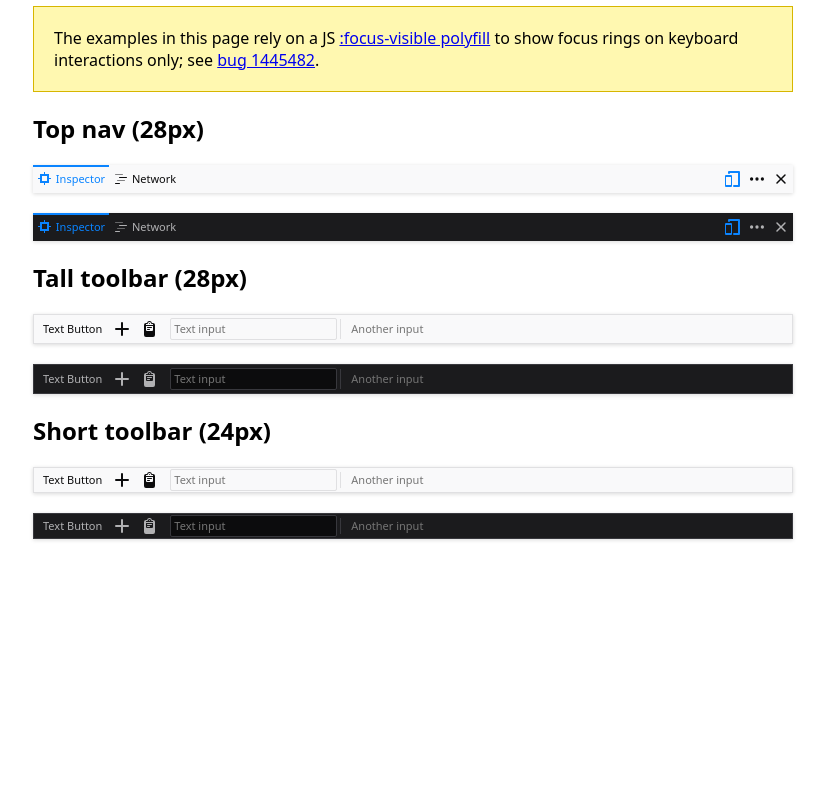
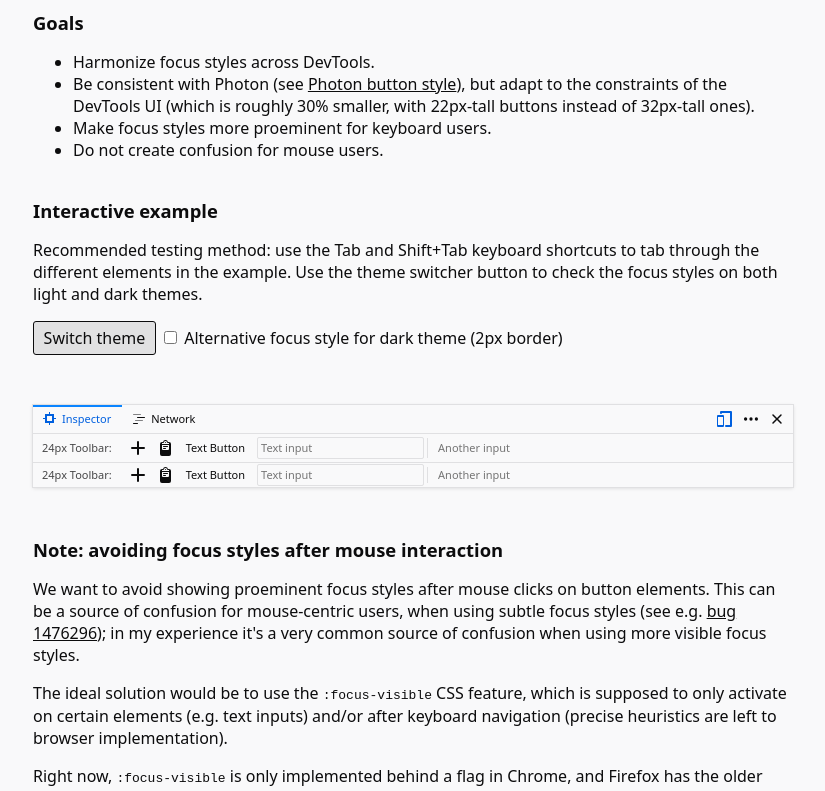
Before and after one commit to fvsch/devtools-focusring, a plain HTML site: page index.html in a window 1280 px wide. Shown: the part 100-891 px from the top of the page, without its empty margins (227-1052 px from the left). Before the commit the page ends 800 px from the top, so only its background shows below. Drawn offline with Linux system fonts and the light colour scheme.

Commit message:
Finalize focus styles for UX review, write info text

```diff
--- a/index.html
+++ b/index.html
@@ -10,164 +10,135 @@
   <link rel="stylesheet" href="variables.css">
   <link rel="stylesheet" href="style.css">
 </head>
-<body>
+<body class="theme-light">
+
+<header>
 <h1>Firefox DevTools Focus Ring Styles</h1>
-<p class="warning-box">The examples in this page rely on a JS <a href="https://github.com/WICG/focus-visible">:focus-visible
-  polyfill</a> to show focus rings on keyboard interactions only; see <a
-        href="https://bugzilla.mozilla.org/show_bug.cgi?id=1445482">bug 1445482</a>.</p>
+</header>
 
+<h2>Goals</h2>
+<ul>
+  <li>Harmonize focus styles across DevTools.</li>
+  <li>Be consistent with Photon (see <a href="https://design.firefox.com/photon/components/buttons.html#default-4">Photon button style</a>), but adapt to the constraints of the DevTools UI (which is roughly 30% smaller, with 22px-tall buttons instead of 32px-tall ones).</li>
+  <li>Make focus styles more proeminent for keyboard users.</li>
+  <li>Do not create confusion for mouse users.</li>
+</ul>
 
-<h2>Top nav (28px)</h2>
-<div class="example-box toolbar toolbox theme-light">
-  <div class="toolbar-group toolbar-group--start">
-    <button class="toolbar-button active" title="DOM and Style Inspector (Ctrl+Shift+)C" type="button" >
-      <svg><use xlink:href="icons.svg#inspector"></use></svg>
+<h2>Interactive example</h2>
+<p>Recommended testing method: use the Tab and Shift+Tab keyboard shortcuts to tab through the different elements in the example. Use the theme switcher button to check the focus styles on both light and dark themes.</p>
+
+<p>
+  <button class="theme-switcher" onclick="switchTheme()">Switch theme</button>
+  <input type="checkbox" id="dark-alternative">
+<label for="dark-alternative">Alternative focus style for dark theme (2px border)</label>
+</p>
+
+<section class="example-box">
+  <div class="toolbar toolbar--big">
+    <div class="devtools-tabs">
+      <button class="devtools-tab active">
+        <svg><use href="icons.svg#inspector"></use></svg>
         Inspector
       </button>
-    <button class="toolbar-button" title="Network Monitor (Ctrl+Shift+E)" type="button">
-      <svg><use xlink:href="icons.svg#network"></use></svg>
+      <button class="devtools-tab">
+        <svg><use href="icons.svg#network"></use></svg>
         Network
       </button>
     </div>
     <div class="toolbar-group toolbar-group--end">
-    <button class="toolbar-button command-button active" title="Responsive Design Mode (Ctrl+Shift+M)">
-      <svg><use xlink:href="icons.svg#rdm"></use></svg>
+      <button class="toolbar-fullbutton command-button active">
+        <svg><use href="icons.svg#rdm"></use></svg>
       </button>
-    <button class="toolbar-button command-button"  title="Customize Developer Tools and Get Help">
-      <svg><use xlink:href="icons.svg#options"></use></svg>
+      <button class="toolbar-fullbutton command-button">
+        <svg><use href="icons.svg#options"></use></svg>
       </button>
-    <button class="toolbar-button command-button" title="Close Developer Tools">
-      <svg><use xlink:href="icons.svg#close"></use></svg>
+      <button class="toolbar-fullbutton command-button">
+        <svg><use href="icons.svg#close"></use></svg>
       </button>
     </div>
   </div>
-
-
-<div class="example-box toolbar toolbox theme-dark">
-  <div class="toolbar-group toolbar-group--start">
-    <button class="toolbar-button active" title="DOM and Style Inspector (Ctrl+Shift+)C" type="button" >
-      <svg><use xlink:href="icons.svg#inspector"></use></svg>
-      Inspector
-    </button>
-    <button class="toolbar-button" title="Network Monitor (Ctrl+Shift+E)" type="button">
-      <svg><use xlink:href="icons.svg#network"></use></svg>
-      Network
-    </button>
-  </div>
-  <div class="toolbar-group toolbar-group--end">
-    <button class="toolbar-button command-button active" title="Responsive Design Mode (Ctrl+Shift+M)">
-      <svg><use xlink:href="icons.svg#rdm"></use></svg>
-    </button>
-    <button class="toolbar-button command-button" title="Customize Developer Tools and Get Help">
-      <svg><use xlink:href="icons.svg#options"></use></svg>
-    </button>
-    <button class="toolbar-button command-button" title="Close Developer Tools">
-      <svg><use xlink:href="icons.svg#close"></use></svg>
-    </button>
-  </div>
-</div>
-
-
-
-<h2>Tall toolbar (28px)</h2>
-<div class="example-box theme-light">
+  <div class="horizontal-splitter"></div>
   <div class="toolbar toolbar--big">
     <div class="toolbar-group">
-      <button class="toolbar-button">Text Button</button>
+      <span style="align-self:center;opacity:0.75;padding: 4px 6px">24px&nbsp;Toolbar:</span>
+    </div>
+    <div class="toolbar-group">
       <button class="toolbar-button" aria-label="New thing" title="New thing">
-        <svg>
-          <use xlink:href="icons.svg#new"></use>
-        </svg>
+        <svg><use href="icons.svg#new"></use></svg>
       </button>
       <button class="toolbar-button" aria-label="Paste" title="Paste">
-        <svg>
-          <use xlink:href="icons.svg#paste"></use>
-        </svg>
+        <svg><use href="icons.svg#paste"></use></svg>
       </button>
+      <button class="toolbar-button">Text Button</button>
     </div>
     <div class="toolbar-group">
       <input type="text" class="toolbar-input" placeholder="Text input" aria-label="Text input">
       <span class="toolbar-splitter toolbar-splitter--spaced"></span>
-      <input type="text" class="toolbar-input-full" placeholder="Another input" aria-label="Another input">
+      <input type="text" class="toolbar-fullinput" placeholder="Another input" aria-label="Another input">
     </div>
   </div>
+  <div class="horizontal-splitter"></div>
+  <div class="toolbar">
+    <div class="toolbar-group">
+      <span style="align-self:center;opacity:0.75;padding: 4px 6px">24px&nbsp;Toolbar:</span>
     </div>
-<div class="example-box theme-dark">
-  <div class="toolbar toolbar--big">
     <div class="toolbar-group">
-      <button class="toolbar-button">Text Button</button>
       <button class="toolbar-button" aria-label="New thing" title="New thing">
-        <svg>
-          <use xlink:href="icons.svg#new"></use>
-        </svg>
+        <svg><use href="icons.svg#new"></use></svg>
       </button>
       <button class="toolbar-button" aria-label="Paste" title="Paste">
-        <svg>
-          <use xlink:href="icons.svg#paste"></use>
-        </svg>
+        <svg><use href="icons.svg#paste"></use></svg>
       </button>
+      <button class="toolbar-button">Text Button</button>
     </div>
     <div class="toolbar-group">
       <input type="text" class="toolbar-input" placeholder="Text input" aria-label="Text input">
       <span class="toolbar-splitter toolbar-splitter--spaced"></span>
-      <input type="text" class="toolbar-input-full" placeholder="Another input" aria-label="Another input">
+      <input type="text" class="toolbar-fullinput" placeholder="Another input" aria-label="Another input">
     </div>
   </div>
-</div>
+</section>
 
-<h2>Short toolbar (24px)</h2>
-<div class="example-box theme-light">
-  <div class="toolbar">
-    <div class="toolbar-group">
-      <button class="toolbar-button">Text Button</button>
-      <button class="toolbar-button" aria-label="New thing" title="New thing">
-        <svg>
-          <use xlink:href="icons.svg#new"></use>
-        </svg>
-      </button>
-      <button class="toolbar-button" aria-label="Paste" title="Paste">
-        <svg>
-          <use xlink:href="icons.svg#paste"></use>
-        </svg>
-      </button>
-    </div>
-    <div class="toolbar-group">
-      <input type="text" class="toolbar-input" placeholder="Text input" aria-label="Text input">
-      <span class="toolbar-splitter toolbar-splitter--spaced"></span>
-      <input type="text" class="toolbar-input-full" placeholder="Another input" aria-label="Another input">
-    </div>
-  </div>
-</div>
-<div class="example-box theme-dark">
-  <div class="toolbar">
-    <div class="toolbar-group">
-      <button class="toolbar-button">Text Button</button>
-      <button class="toolbar-button" aria-label="New thing" title="New thing">
-        <svg>
-          <use xlink:href="icons.svg#new"></use>
-        </svg>
-      </button>
-      <button class="toolbar-button" aria-label="Paste" title="Paste">
-        <svg>
-          <use xlink:href="icons.svg#paste"></use>
-        </svg>
-      </button>
-    </div>
-    <div class="toolbar-group">
-      <input type="text" class="toolbar-input" placeholder="Text input" aria-label="Text input">
-      <span class="toolbar-splitter toolbar-splitter--spaced"></span>
-      <input type="text" class="toolbar-input-full" placeholder="Another input" aria-label="Another input">
-    </div>
-  </div>
-</div>
+<h2>Note: avoiding focus styles after mouse interaction</h2>
 
+<p>
+  We want to avoid showing proeminent focus styles after mouse clicks on button elements. This can be a source of confusion for mouse-centric users, when using subtle focus styles (see e.g. <a href="https://bugzilla.mozilla.org/show_bug.cgi?id=1476296">bug 1476296</a>); in my experience it's a very common source of confusion when using more visible focus styles.
+</p>
 
+<p>
+  The ideal solution would be to use the <code>:focus-visible</code> CSS feature, which is supposed to only activate on certain elements (e.g. text inputs) and/or after keyboard navigation (precise heuristics are left to browser implementation).
+</p>
 
+<p>
+  Right now, <code>:focus-visible</code> is only implemented behind a flag in Chrome, and Firefox has the older <code>:moz-focusring</code> which sadly seems to work exactly like <code>:focus</code> these days (could be a recent regression). <a href="https://bugzilla.mozilla.org/show_bug.cgi?id=1445482">Gecko implementation bug for :focus-visible</a>.
+</p>
 
+<p>
+  <strong style="color:var(--red-50)">Implementing this design is blocked on Gecko implementing :focus-visible!</strong>
+</p>
 
+<p>
+  We've implemented this example using a JavaScript polyfill (<a href="https://github.com/WICG/focus-visible">WICG/focus-visible</a>).
+</p>
 
-
-
+<script>
+  document.querySelector('#dark-alternative').addEventListener('change', event => {
+    if (event.target.checked) {
+      document.body.classList.add('dark-alt');
+    } else {
+      document.body.classList.remove('dark-alt');
+    }
+  });
+  function switchTheme() {
+    if (document.body.classList.contains('theme-light')) {
+      document.body.classList.remove('theme-light');
+      document.body.classList.add('theme-dark');
+    } else {
+      document.body.classList.add('theme-light');
+      document.body.classList.remove('theme-dark');
+    }
+  }
+</script>
 <script src="https://unpkg.com/focus-visible@4.1.5/dist/focus-visible.js"></script>
 </body>
 </html>
--- a/style.css
+++ b/style.css
@@ -13,6 +13,23 @@ body {
   margin: 0 auto;
   padding: 20px;
   font-family: system-ui, -apple-system, sans-serif;
+  font-size: 100%;
+  line-height: 1.375;
+  color: var(--theme-body-color);
+  background-color: var(--theme-body-background);
+}
+
+h1 {
+  font-size: 1.5em;
+}
+
+h2 {
+  margin-top: 2em;
+  font-size: 1.15em;
+}
+
+a {
+  color: inherit;
 }
 
 /**
@@ -36,18 +53,44 @@ svg {
   border: none;
 }
 
+body > header {
+  display: flex;
+  justify-content: space-between;
+  align-items: center;
+  margin: 20px 0;
+  gap: 30px;
+}
+body > header > * {
+  margin: 0;
+}
+
 .warning-box {
-  border: solid 1px #d7b600;
-  padding: 20px;
-  background-color: #fff8b0;
+  opacity: 0.8;
+  border: solid 1px hsla(55, 100%, 40%, 0.4);
+  padding: .8em 1em;
+  line-height: 1.5;
+  background-color: hsla(55, 100%, 50%, 0.1);
+}
+
+.theme-switcher {
+  padding: .3em .6em;
+  border: solid 1px;
+  border-radius: 3px;
+  cursor: pointer;
+  background-color: hsla(0, 0%, 50%, 0.2);
+}
+.theme-switcher:hover,
+.theme-switcher:focus {
+  color: var(--theme-focus-border-color);
+  background: none;
 }
 
 .example-box {
-  margin: 20px 0;
+  margin: 50px 0;
+  outline: solid 1px var(--theme-splitter-color);
   box-shadow: 0 1px 4px rgba(0,0,0,.15);
   font-size: 11px;
   line-height: 1.2727;
-  border: solid 1px var(--theme-splitter-color);
 }
 
 .horizontal-splitter {
@@ -97,35 +140,87 @@ svg {
   border-radius: 2px;
 }
 
-.toolbar-button svg {
+.toolbar-fullbutton {
+  align-self: stretch;
+  outline: none;
+  margin: 0;
+  padding: 6px 4px;
+  border: 1px solid transparent;
+}
+
+.devtools-tabs {
+  display: flex;
+  align-self: stretch;
+  align-items: stretch;
+}
+
+.devtools-tab {
+  position: relative;
+  outline: none;
+  display: flex;
+  align-items: center;
+  min-height: 24px;
+  margin: 0;
+  padding: 4px 10px;
+  border: 1px solid transparent;
+}
+
+.devtools-tab svg {
+  display: block;
+  margin-left: -2px;
+  margin-right: 4px;
+  width: 16px;
+  height: 16px;
+}
+
+.devtools-tab::before {
+  content: "";
+  position: absolute;
+  top: -1px;
+  left: -1px;
+  right: -1px;
+  height: 2px;
+  opacity: 0;
+  transform: scaleX(0);
+  transition: transform 250ms var(--animation-curve), opacity 250ms var(--animation-curve);
+}
+
+.devtools-tab:hover::before {
+  opacity: 1;
+  transform: none;
+  background-color: var(--tab-line-hover-color);
+}
+
+.devtools-tab.active::before {
+  opacity: 1;
+  transform: none;
+  background-color: var(--tab-line-selected-color);
+}
+
+.toolbar-button:hover,
+.toolbar-fullbutton:hover,
+.devtools-tab:hover {
+  background-color: var(--theme-toolbar-hover);
+}
+
+.toolbar-button.focus-visible {
+  border-color: var(--theme-focus-border-color);
+  box-shadow: var(--theme-focus-shadow);
+}
+
+.toolbar-fullbutton.focus-visible,
+.devtools-tab.focus-visible {
+  border-color: var(--theme-focus-border-color);
+  box-shadow: var(--theme-focus-inset-shadow);
+}
+
+.toolbar-button svg,
+.toolbar-fullbutton svg {
   vertical-align: top;
   margin: -1px 0;
   width: 16px;
   height: 16px;
 }
-
-.toolbar-button:hover {
-  background-color: var(--theme-toolbar-hover);
-}
-
-.toolbar-button.focus-visible {
-  border-color: var(--theme-focus-outline-primary-color);
-  box-shadow: 0 0 0 2px var(--theme-focus-outline-secondary-color);
-}
-
-.toolbar-button--altfocus:-moz-focusring {
-  box-shadow: inset 0 0 0 2px var(--theme-focus-outline-secondary-color);
-}
-
-.toolbox .toolbar-button.focus-visible {
-  border-color: transparent;
-  box-shadow: 0 0 0 2px inset var(--theme-focus-outline-secondary-color);
-}
-
-.toolbox  .toolbar-button--altfocus:-moz-focusring {
-  box-shadow: 0 0 0 2px inset var(--theme-focus-outline-secondary-color);
-}
-
 
 .toolbar-input {
   align-self: center;
@@ -137,7 +232,7 @@ svg {
   background-color: var(--input-background);
 }
 
-.toolbar-input-full {
+.toolbar-fullinput {
   align-self: stretch;
   margin: 0 1px;
   border: solid 1px transparent;
@@ -148,13 +243,13 @@ svg {
 }
 
 .toolbar-input:focus {
-  border-color: var(--theme-focus-outline-primary-color);
-  box-shadow: 0 0 0 2px var(--theme-focus-outline-secondary-color);
+  border-color: var(--theme-focus-border-color);
+  box-shadow: var(--theme-focus-shadow);
 }
 
-.toolbar-input-full:focus {
-  border-color: var(--theme-focus-outline-primary-color);
-  box-shadow: inset 0 0 0 2px var(--theme-focus-outline-secondary-color);
+.toolbar-fullinput:focus {
+  border-color: var(--theme-focus-border-color);
+  box-shadow: var(--theme-focus-inset-shadow);
 }
 
 .toolbox {
@@ -162,7 +257,7 @@ svg {
   border:0;
 }
 
-.toolbox .toolbar-group{
+.toolbox .toolbar-group {
   padding: 0;
 }
 
--- a/variables.css
+++ b/variables.css
@@ -3,6 +3,8 @@
  * file, You can obtain one at http://mozilla.org/MPL/2.0/. */
 
 :root {
+  --animation-curve: cubic-bezier(.07,.95,0,1);
+
   /* Dimensions */
   --toolbar-height: 24px;
 
@@ -15,6 +17,7 @@
   --purple-60: #8000d7;
 
   --blue-40: #45a1ff;
+  --blue-40-a40: rgb(69, 161, 255, 0.4);
   --blue-50: #0a84ff;
   --blue-50-a30: rgba(10, 132, 255, 0.3);
   --blue-55: #0074e8;
@@ -58,29 +61,43 @@
 }
 
 .theme-light {
+  --theme-body-color: var(--grey-90);
+  --theme-body-background: var(--grey-10);
   --theme-splitter-color: var(--grey-25);
   --theme-toolbar-background: var(--grey-10);
   --theme-toolbar-color: var(--grey-90);
   --theme-toolbar-hover: var(--grey-20);
-  --theme-focus-outline-primary-color: var(--blue-50);
-  --theme-focus-outline-secondary-color: var(--blue-50-a30);
-  --theme-toolbar-selected-color: var(--theme-focus-outline-primary-color);
-  --theme-toolbar-border-top-color: var(--grey-40);
-
+  --theme-toolbar-selected-color: var(--blue-60);
+  --tab-line-hover-color: var(--grey-40);
+  --tab-line-selected-color: var(--blue-50);
   --input-color: var(--grey-90);
   --input-background: var(--grey-10);
+
+  --theme-focus-border-color: var(--blue-50);
+  --theme-focus-shadow: 0 0 0 2px var(--blue-50-a30);
+  --theme-focus-inset-shadow: inset 0 0 0 2px var(--blue-50-a30);
 }
 
 .theme-dark {
+  --theme-body-color: var(--grey-10);
+  --theme-body-background: var(--grey-90);
   --theme-splitter-color: var(--grey-70);
   --theme-toolbar-background: var(--grey-85);
   --theme-toolbar-color: var(--grey-40);
-  --theme-toolbar-hover: var(--grey-70);
-  --theme-focus-outline-primary-color: var(--blue-50);
-  --theme-focus-outline-secondary-color: var(--blue-40);
-  --theme-toolbar-selected-color: var(--theme-focus-outline-primary-color);
-  --theme-toolbar-border-top-color: var(--grey-40);
-
+  --theme-toolbar-hover: var(--grey-80);
+  --theme-toolbar-selected-color: var(--grey-10);
+  --tab-line-hover-color: var(--grey-50);
+  --tab-line-selected-color: var(--blue-50);
   --input-color: var(--grey-10);
   --input-background: var(--grey-90);
+
+  --theme-focus-border-color: var(--blue-40);
+  --theme-focus-shadow: 0 0 0 2px var(--blue-40-a40);
+  --theme-focus-inset-shadow: inset 0 0 0 2px var(--blue-40-a40);
 }
+
+.theme-dark.dark-alt {
+  --theme-focus-border-color: var(--blue-40);
+  --theme-focus-shadow: 0 0 0 1px var(--blue-40);
+  --theme-focus-inset-shadow: inset 0 0 0 1px var(--blue-40);
+}
```
Also changed, not shown: icons.svg. Lines whose indentation alone changed are shown as unchanged.
